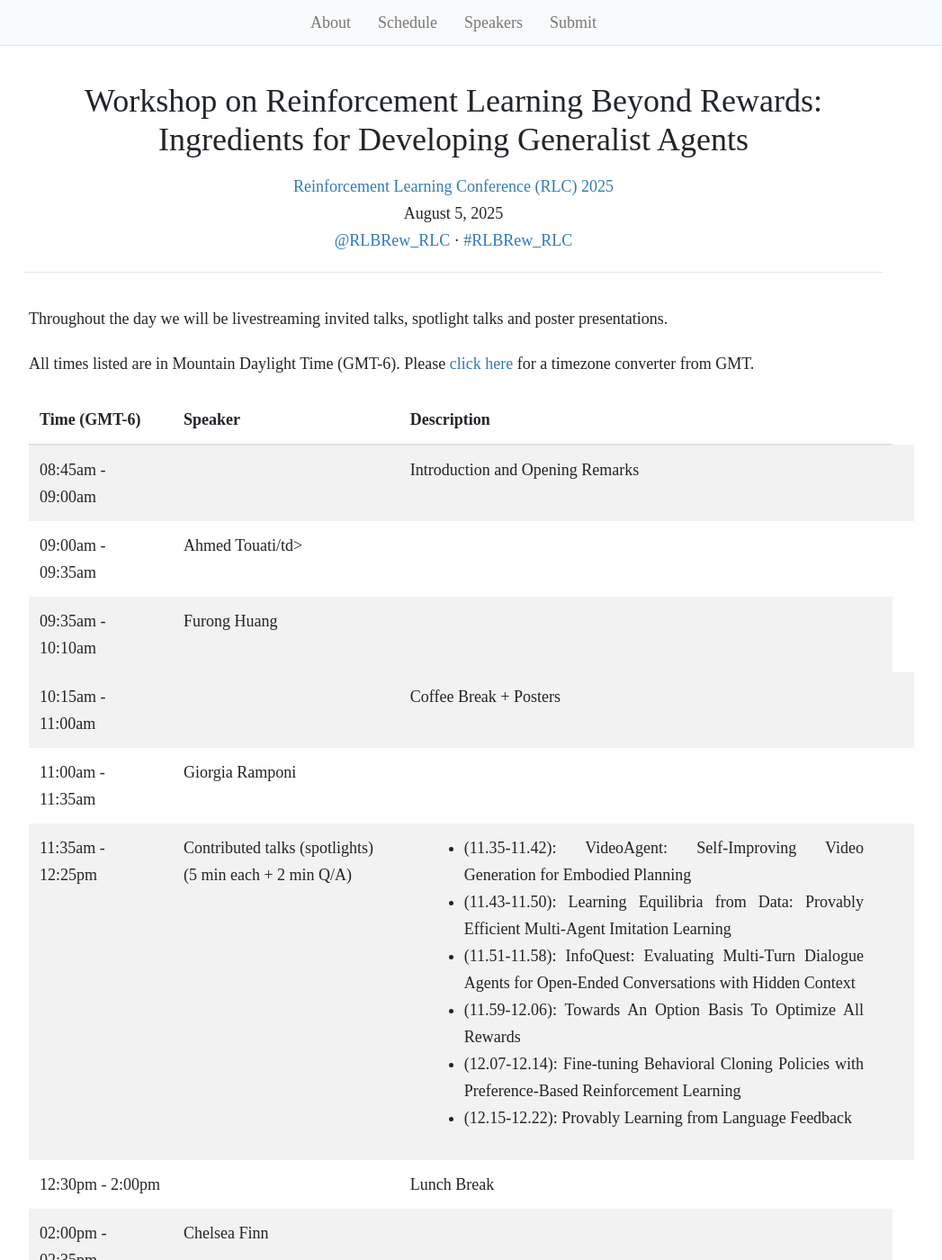
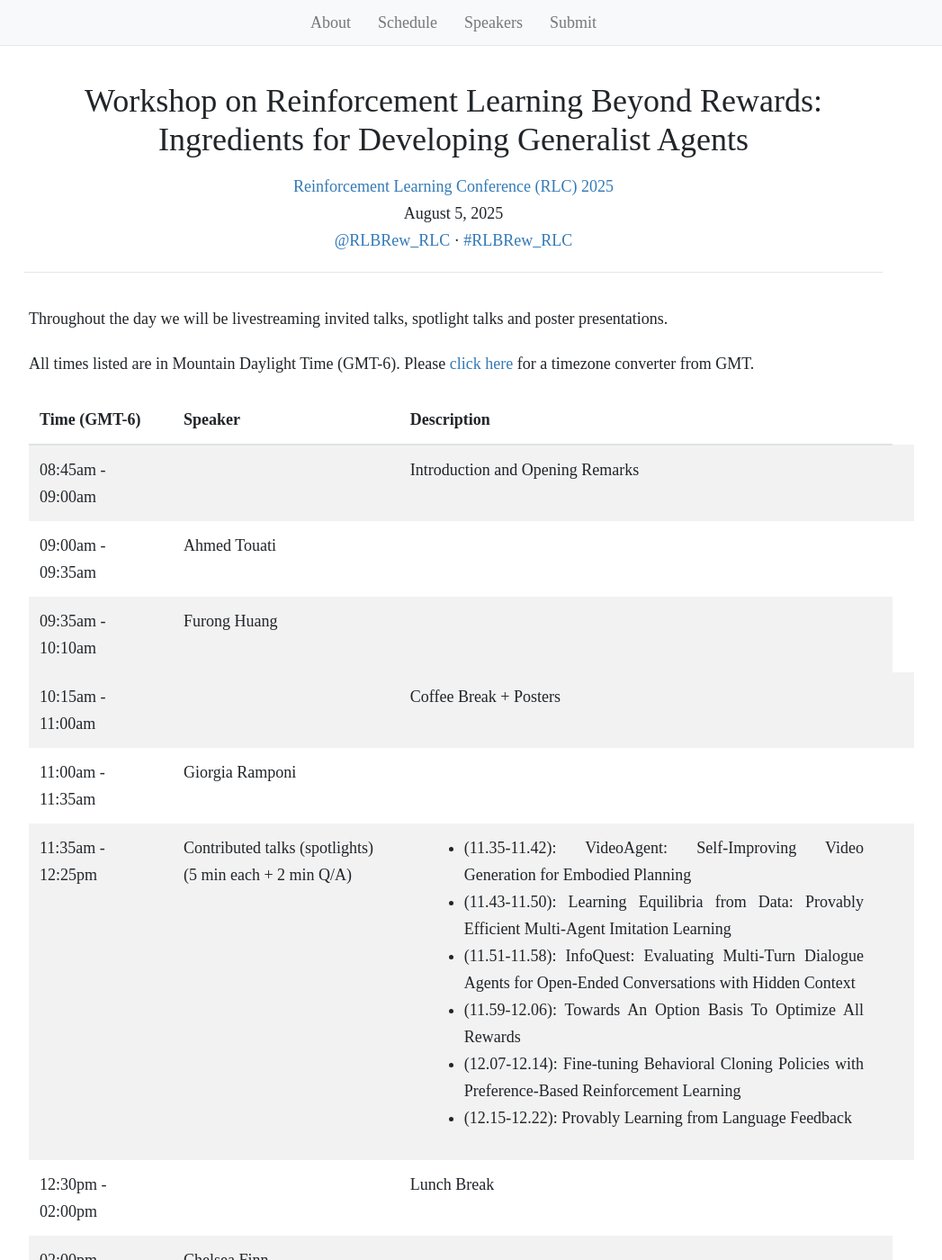
Before and after one commit to rlbrew2-workshop/rlbrew2-workshop.github.io, a Jekyll site: the page built from schedule.html, in a window 1280 px wide and 1400 px high. Shown: the whole window at 90% size, without its empty margins (136-1183 px from the left). Built offline with Jekyll 4.4.1, drawn with Linux system fonts in a browser that asks for light colours; nearby versions of some CDN libraries.

Commit message:
minor fixes

```diff
--- a/schedule.html
+++ b/schedule.html
@@ -24,7 +24,7 @@ layout: default
       </tr>
       <tr>
         <td>09:00am - 09:35am</td>
-        <td> Ahmed Touati/td>
+        <td> Ahmed Touati</td>
         <!-- <td> Generalization is the objective</td> -->
         <td></td>
       </tr>
@@ -77,7 +77,7 @@ layout: default
         <td></td>
       </tr>
       <tr>
-        <td>12:30pm - 2:00pm</td>
+        <td>12:30pm - 02:00pm</td>
         <td></td>
         <td>Lunch Break</td>
         <td></td>
@@ -109,7 +109,7 @@ layout: default
       <tr>
         <td>04:35pm - 05:30pm</td>
         <td></td>
-        <td><a href="">Poster Session and Closing remarks</a></td>
+        <td>Poster Session and Closing remarks</td>
         <td></td>
       </tr>
     </tbody>
```
